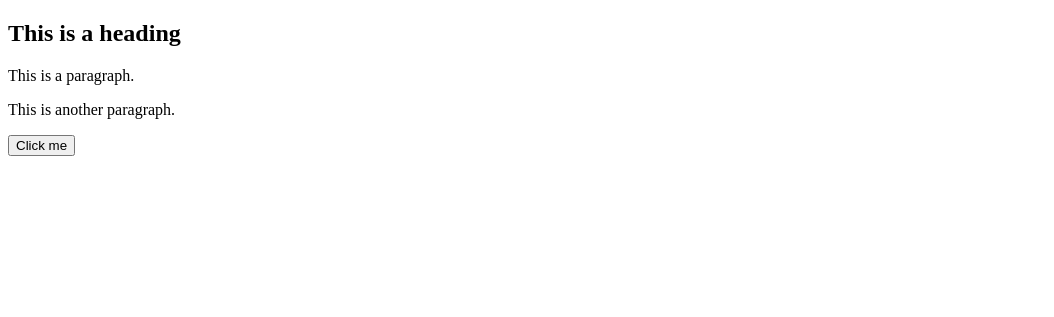
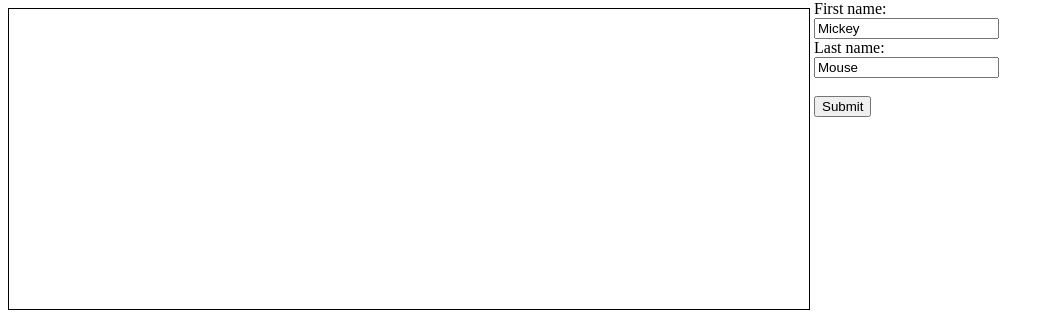
Before and after one commit to vmvvmv/NN-chess-dataset-generator., a plain HTML site: page index.html in a window 1280 px wide. Shown: the whole page, without its empty margins (0-1054 px from the left). Drawn offline with nearby package versions, Linux system fonts and the light colour scheme.

Commit message:
Added top_controll_panel template.

```diff
--- a/index.html
+++ b/index.html
@@ -1,24 +1,36 @@
 <!DOCTYPE html>
 <html>
+
 <head>
-<script src="https://ajax.aspnetcdn.com/ajax/jQuery/jquery-3.3.1.min.js">
-</script>
-<script>
-$(document).ready(function(){
-    $("button").click(function(){
-        $("p").hide();
-    });
-});
-</script>
+    <script src="https://ajax.aspnetcdn.com/ajax/jQuery/jquery-3.3.1.min.js">
+    </script>
+    <script>
+
+
+
+    </script>
 </head>
+
 <body>
 
-<h2>This is a heading</h2>
+    <div id="top_controll_panel">
 
-<p>This is a paragraph.</p>
-<p>This is another paragraph.</p>
+        <canvas id="set_item_change_preview" width="800" height="300"  style="border:1px solid #000000;"></canvas>
 
-<button>Click me</button>
+        <div style = "display: inline-block;">
+            <form id = "controll form" style = "position: absolute; top:0;">
+                First name:<br>
+                <input type="text" name="firstname" value="Mickey">
+                <br>
+                Last name:<br>
+                <input type="text" name="lastname" value="Mouse">
+                <br><br>
+                <input type="submit" value="Submit">
+            </form>
+        </div>
+
+    </div>
 
 </body>
+
 </html>
```
